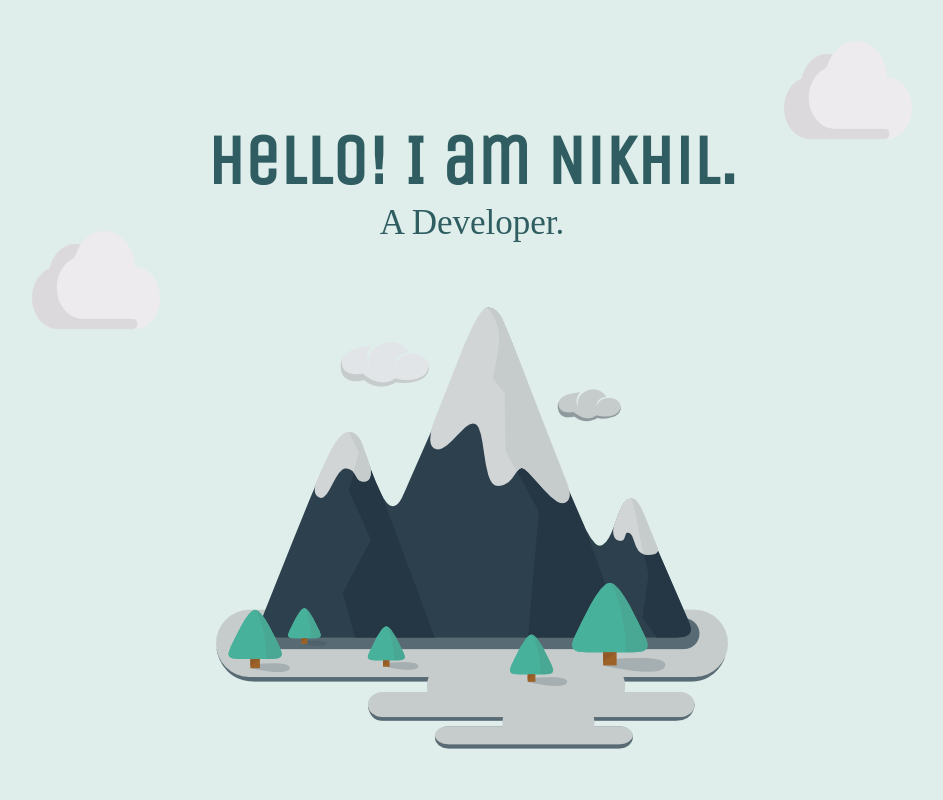
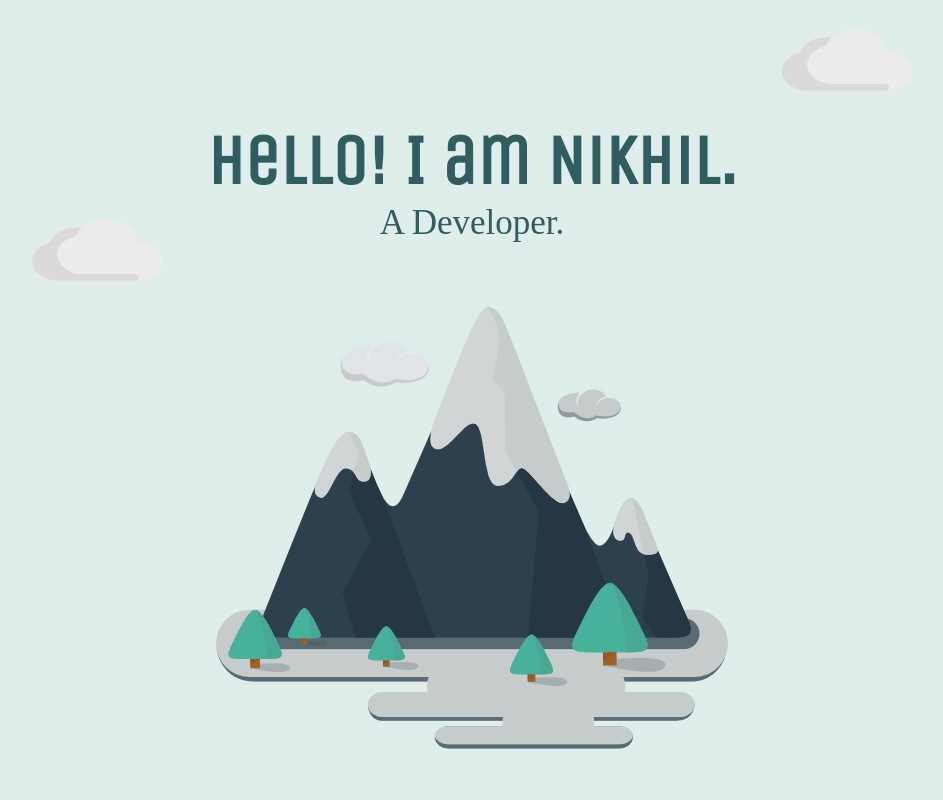
Before and after one commit to ynikhily/CSS---My-Site, a plain HTML site: page index.html in a window 1280 px wide. Shown: the top 800 px of the page, without its empty margins (168-1111 px from the left). Drawn offline with nearby package versions, Linux system fonts and the light colour scheme; a web font is replaced by a local one.

Commit message:
Edit CSS

```diff
--- a/css/styles.css
+++ b/css/styles.css
@@ -42,16 +42,16 @@ hr {
   position: absolute;
   right: 200px;
   top: 10px;
-  width: 10%;
-  height: 20%;
+  width: 130px;
+  height: 100px;
 }
 
 .bottom-cloud {
   position: absolute;
   left: 200px;
   top: 200px;
-  width: 10%;
-  height: 20%;
+  width: 130px;
+  height: 100px;
 }
 
 .middle-container, .skills {
```
